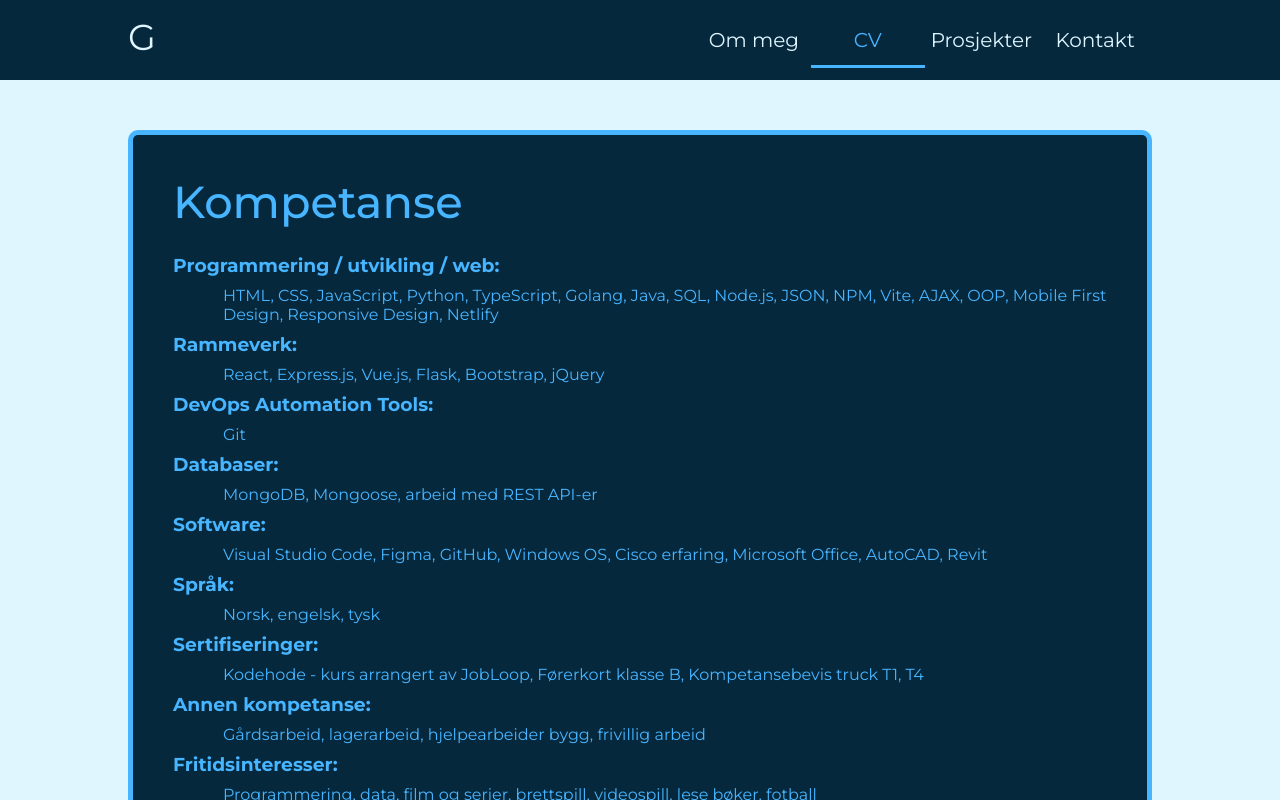
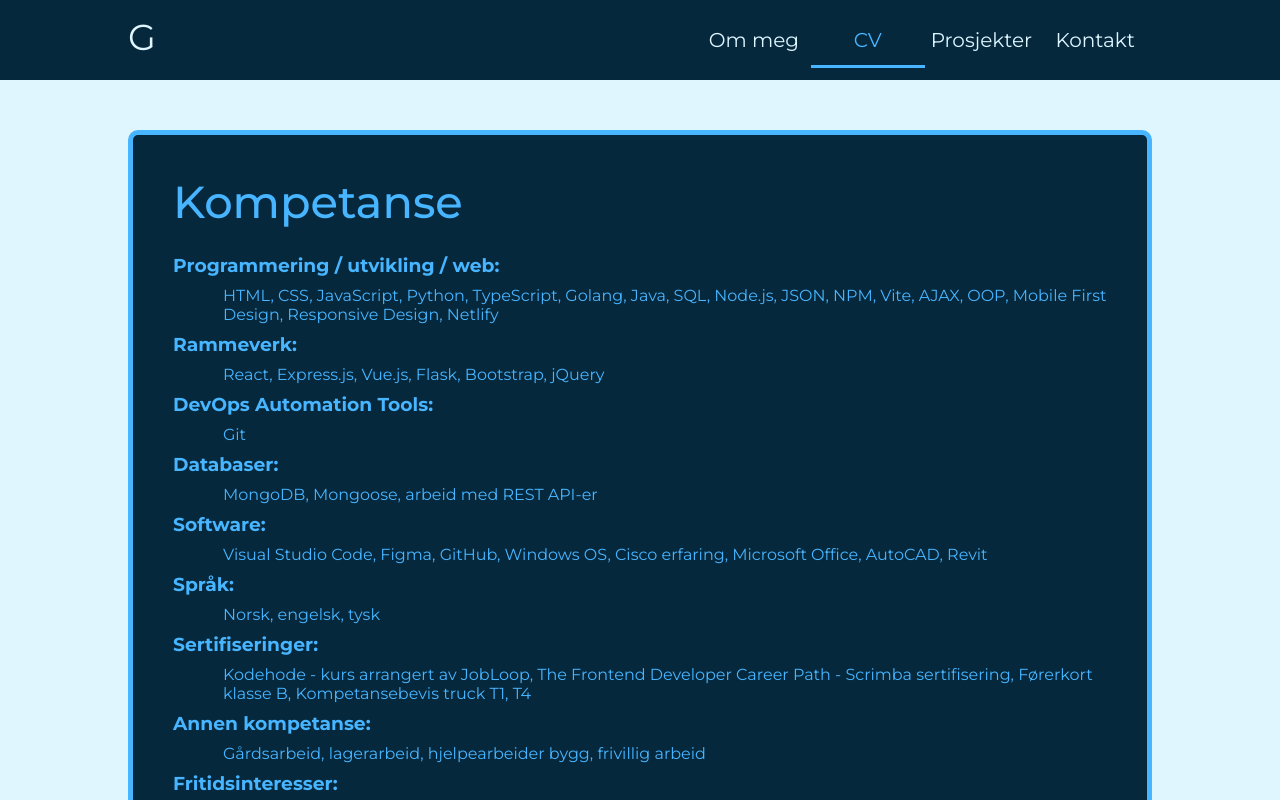
Before and after one commit to Georg-Kodehode/my-portfolio, a React (Create React App) app: page /#/cv in a window 1280 px wide. Shown: the top 800 px of the page. Built offline with nearby package versions, Linux system fonts and the light colour scheme.

Commit message:
add Scrimba certificate

```diff
--- a/src/data/SkillsData.js
+++ b/src/data/SkillsData.js
@@ -35,7 +35,7 @@ const SkillsData = [
     key: 6,
     skillsCategory: "Sertifiseringer:",
     skillList:
-      "Kodehode - kurs arrangert av JobLoop, Førerkort klasse B, Kompetansebevis truck T1, T4",
+      "Kodehode - kurs arrangert av JobLoop, The Frontend Developer Career Path - Scrimba sertifisering, Førerkort klasse B, Kompetansebevis truck T1, T4",
   },
   {
     key: 7,
```
